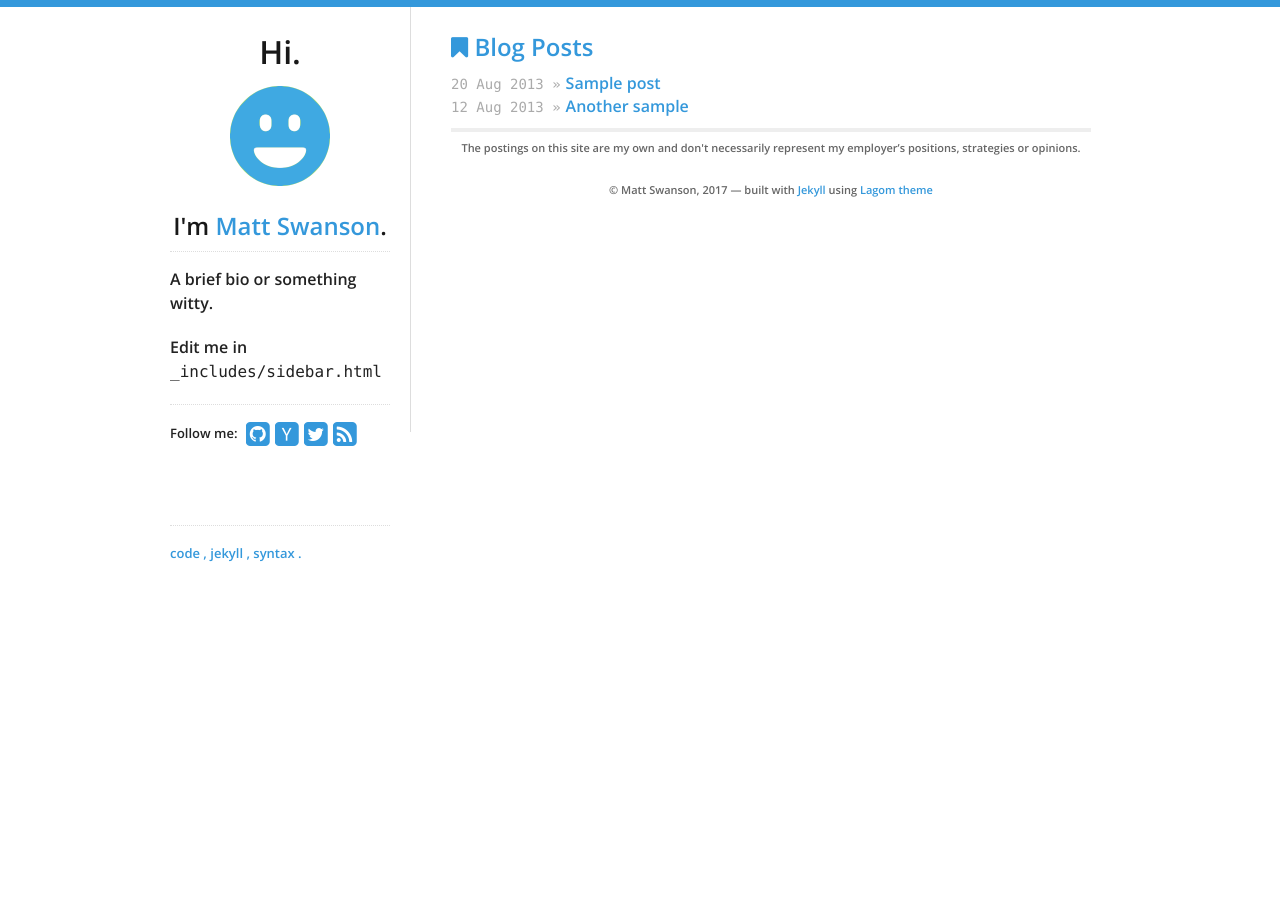
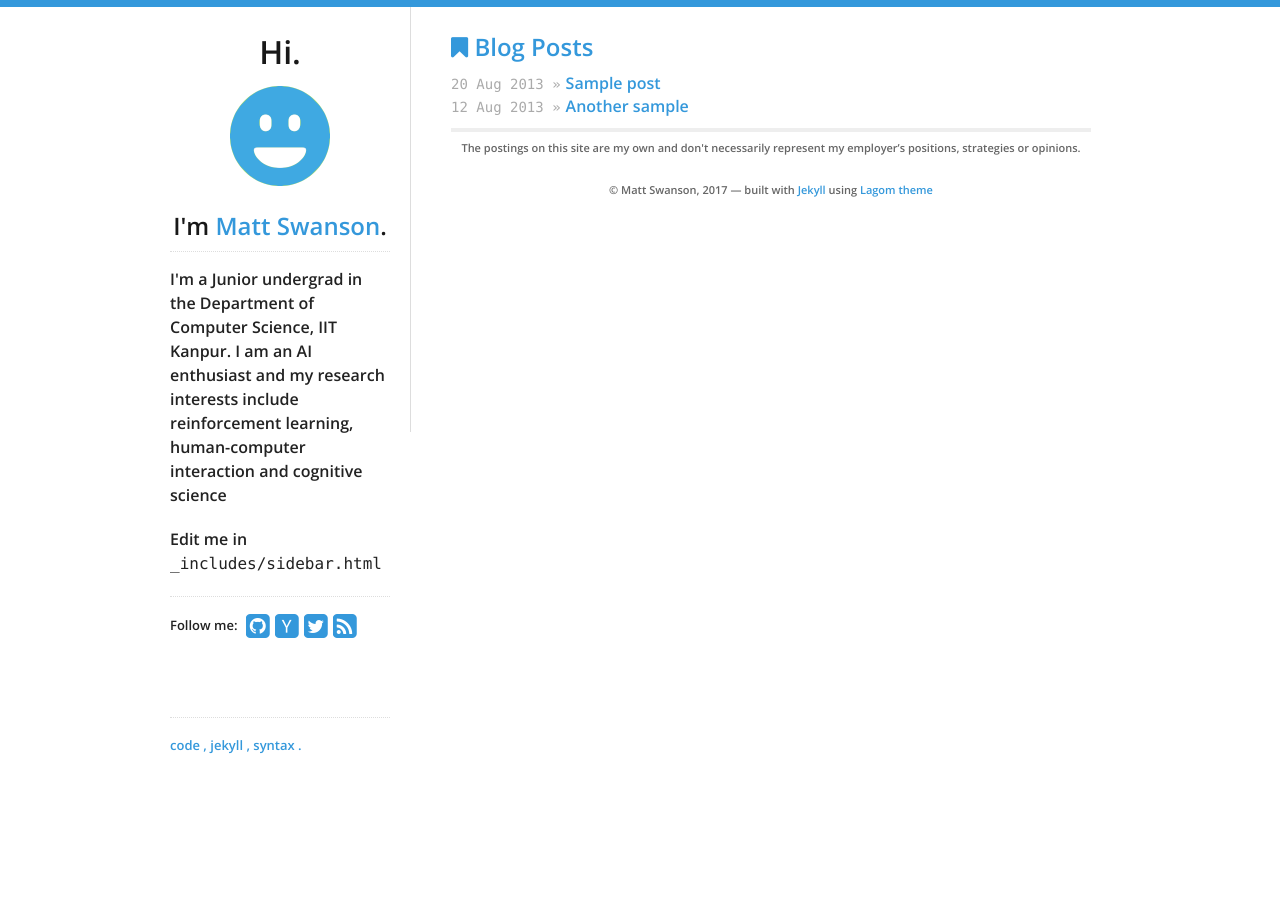
Before and after one commit to swanson/lagom, a Jekyll site: the page built from index.html, in a window 1280 px wide. Built offline with Jekyll 4.4.1, drawn with Linux system fonts in a browser that asks for light colours; nearby versions of some CDN libraries.

Commit message:
Update sidebar.html

```diff
--- a/_includes/sidebar.html
+++ b/_includes/sidebar.html
@@ -9,7 +9,7 @@
   </a>
   <h2>I'm <a href="/">{{ site.data.theme.name }}</a>.</h2>
   <div id="bio">
-    <p>A brief bio or something witty.</p>
+    <p>I'm a Junior undergrad in the Department of Computer Science, IIT Kanpur. I am an AI enthusiast and my research interests include reinforcement learning, human-computer interaction and cognitive science</p>
     <p>
       Edit me in <code>_includes/sidebar.html</code>
     </p>
```
